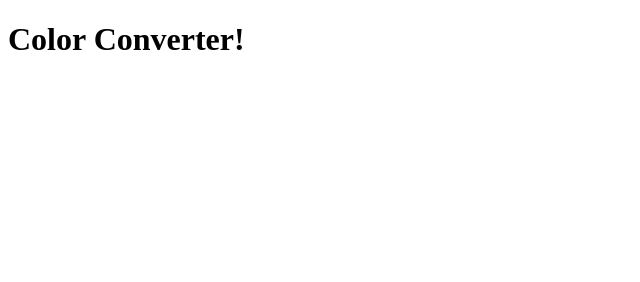
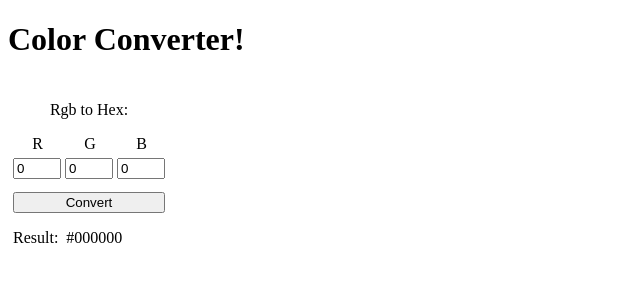
Before and after one commit to Kawodeda/MIAPO2, a plain HTML site: page index.html in a window 1280 px wide. Shown: the whole page, without its empty margins (0-640 px from the left). Drawn offline with Linux system fonts and the light colour scheme.

Commit message:
add rgb to hex form

```diff
--- a/index.html
+++ b/index.html
@@ -1,4 +1,66 @@
 <!DOCTYPE html>
 <html>
-    <h1>Color Converter!</h1>
+    <head>
+        <title>Color Converter!</title>
+        <style>
+            label {
+                display: inline-block;
+            }
+
+            span {
+                display: inline-block;
+            }
+
+            .container {
+                padding: 5px;
+                width: fit-content;
+            }
+
+            div.container > * {
+                display: block;
+                margin: 1em 0 0 0;
+            }
+
+            .component-input {
+                width: 3em;
+            }
+
+            .rgb-input > div {
+                display: inline-block;
+            }
+
+            .rgb-input > div > label {
+                display: block;
+                margin-left: 1.2em;
+                margin-bottom: 5px;
+            }
+        </style>
+    </head>
+    <body>
+        <h1>Color Converter!</h1>
+        <form id="rgbToHex">
+            <div class="container">
+                <span style="text-align: center;">Rgb to Hex:</span>
+                <div class="rgb-input">
+                    <div>
+                        <label for="input">R</label>
+                        <input class="component-input" id="inputR" type="number" min="0" max="255" value="0" step="1" required>
+                    </div>
+                    <div>
+                        <label for="input">G</label>
+                        <input class="component-input" id="inputG" type="number" min="0" max="255" value="0" step="1" required>
+                    </div>
+                    <div>
+                        <label for="input">B</label>
+                        <input class="component-input" id="inputB" type="number" min="0" max="255" value="0" step="1" required>
+                    </div>
+                </div>
+                <input style="width: 100%;" type="submit" value="Convert">
+                <div>
+                    <label for="result">Result:&nbsp;</label>
+                    <span id="result">#000000</span>
+                </div>
+            </div>
+        </form>
+    </body>
 </html>
```
